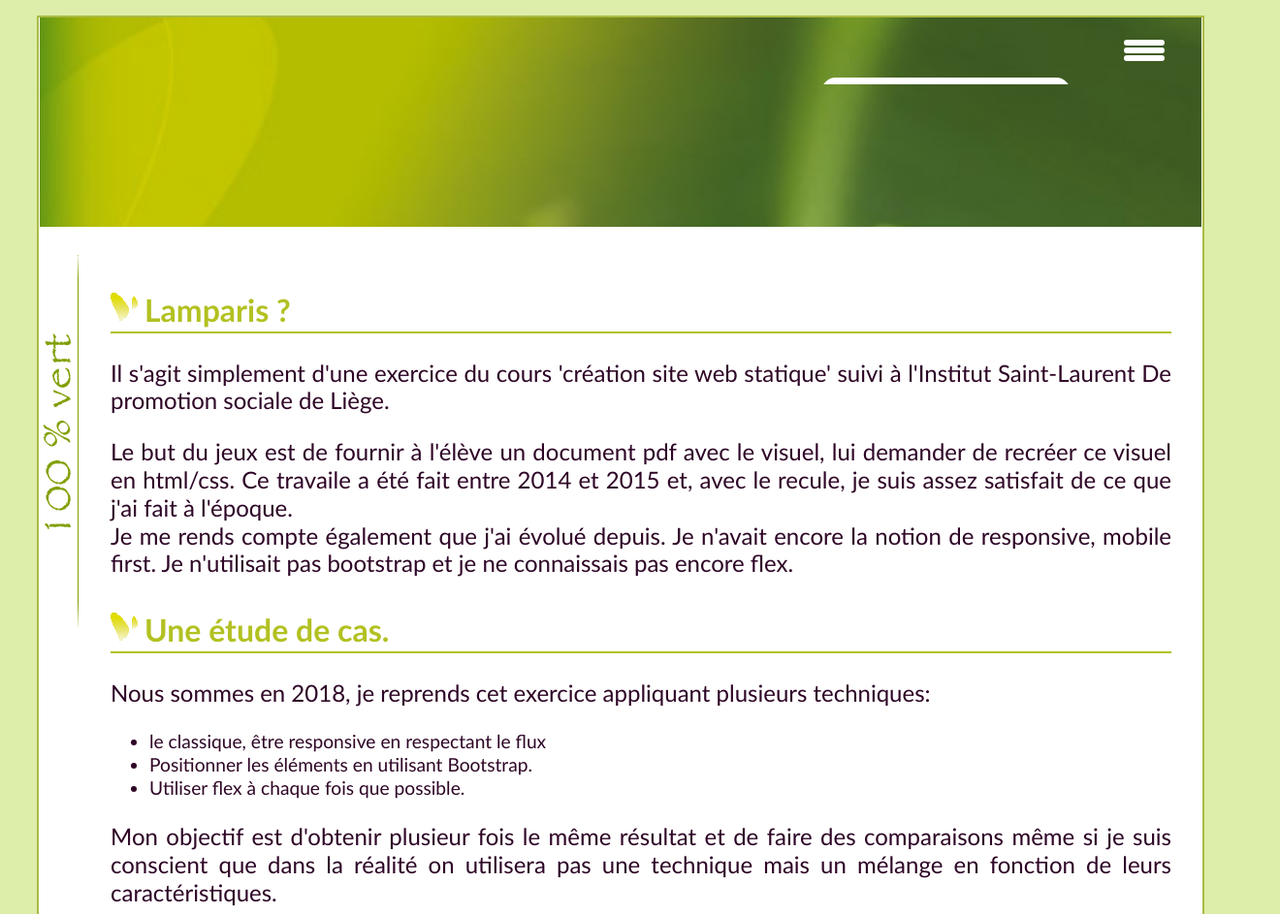
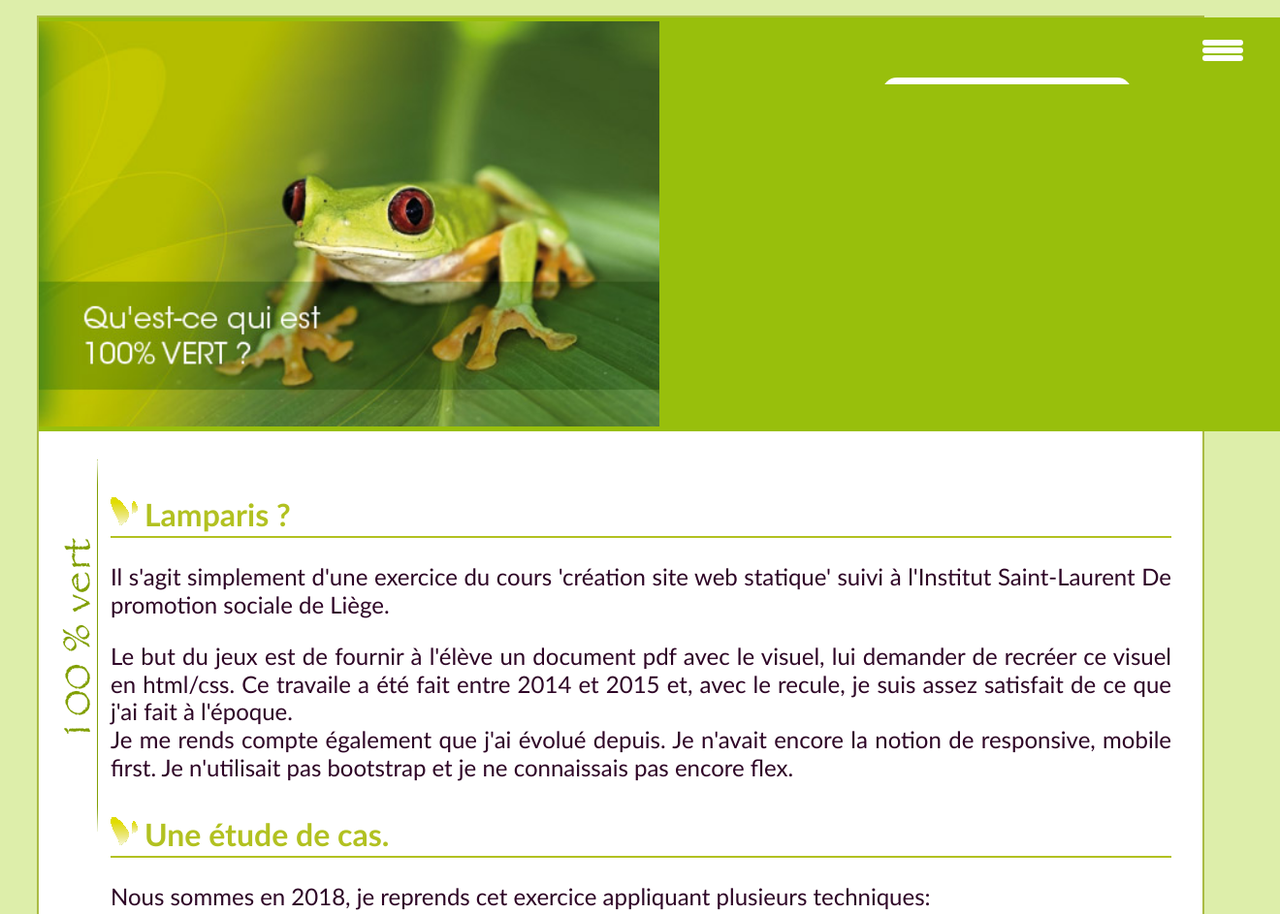
Before and after one commit to jphNovitz/positionnement, a plain HTML site: page classic/index.html in a window 1280 px wide. Shown: the top 943 px of the page at 97% size, 1320 px wide, since content can reach past the window. Drawn offline with Linux system fonts and the light colour scheme.

Commit message:
Refactor main and header / #topt blocks for better responsiveness of background

```diff
--- a/classic/css/lamp.css
+++ b/classic/css/lamp.css
@@ -23,14 +23,17 @@ main {
     background-color: #FFF;
 }
 
-#top {
+header {
     background-color: #98BF0C;
     background-image: url(../img/particulier.jpg);
     background-repeat: no-repeat;
-    background-position: left;
+    background-size: contain;
+    background-position: center;
     color: inherit;
-    margin: 0 1px;
-    height: 330px;
+    margin: 0;
+    width: 100vw;
+    aspect-ratio: auto;
+    /*height: 330px;*/
 }
 
 nav {
@@ -41,7 +44,7 @@ nav {
     text-align: center;
 }
 
-#top nav ul {
+header nav ul {
     float: right;
     /* margin-right: 4%; */
     margin: auto;
@@ -50,7 +53,7 @@ nav {
     width: 100%;
 }
 
-#top nav ul li {
+header nav ul li {
     background-color: #fff;
     margin: .8em auto;
     padding: .7em;
@@ -60,23 +63,23 @@ nav {
     width: 12em;
 }
 
-#top nav ul li a {
+header nav ul li a {
     background-color: inherit;
     color: #5D7623;
     text-decoration: none;
 }
 
-#top nav ul li:hover {
+header nav ul li:hover {
     background-color: #5D7623;;
 
 }
 
-#top nav ul li:hover a:link {
+header nav ul li:hover a:link {
     color: #fff;
     text-decoration: none;
 }
 
-#top nav ul li a:visited {
+header nav ul li a:visited {
     background-color: inherit;
     color: #B2C121;
     text-decoration: none;
@@ -129,16 +132,12 @@ nav #menu {
 
 @media screen and (min-width: 950px) {
 
-    #top {
-        background-size: 60% auto;
-    }
-}
-
-@media screen and (min-width: 740px) {
-    #top {
-        height: 30vh;
-        background-size: cover;
-        background-position-y: -20vh;
+    header {
+        aspect-ratio: 3;
+        /*height: 30vh;*/
+        background-size: 50%;
+        background-position: left center;
+        /*background-position-y: -20vh;*/
     }
 
     nav {
@@ -198,23 +197,3 @@ nav #menu {
         line-height: 1.2em;
     }
 }
-
-@media screen and (min-width: 620px) {
-
-    #top {
-        background-position-y: -21vh;
-        height: 36vh;
-    }
-
-    #content {
-        background-position: 0px 20px;
-    }
-
-}
-
-@media screen and (min-width: 480px) {
-    #top {
-        background-position-y: -8vh;
-        height: 27vh;
-    }
-}
--- a/classic/index.html
+++ b/classic/index.html
@@ -12,7 +12,7 @@
 
 <body>
 <main>
-    <header id="top">
+    <header>
         <nav>
             <div id="menu">
                 <span class="menu-stripes"></span>
```
